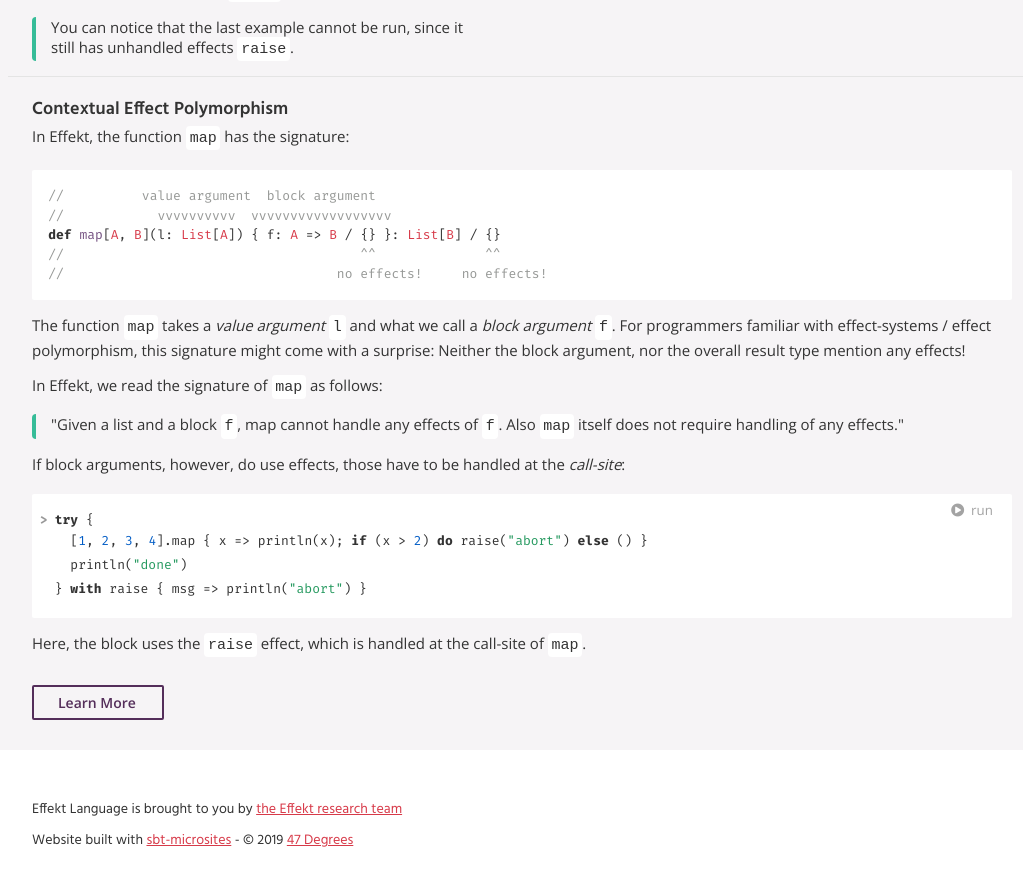
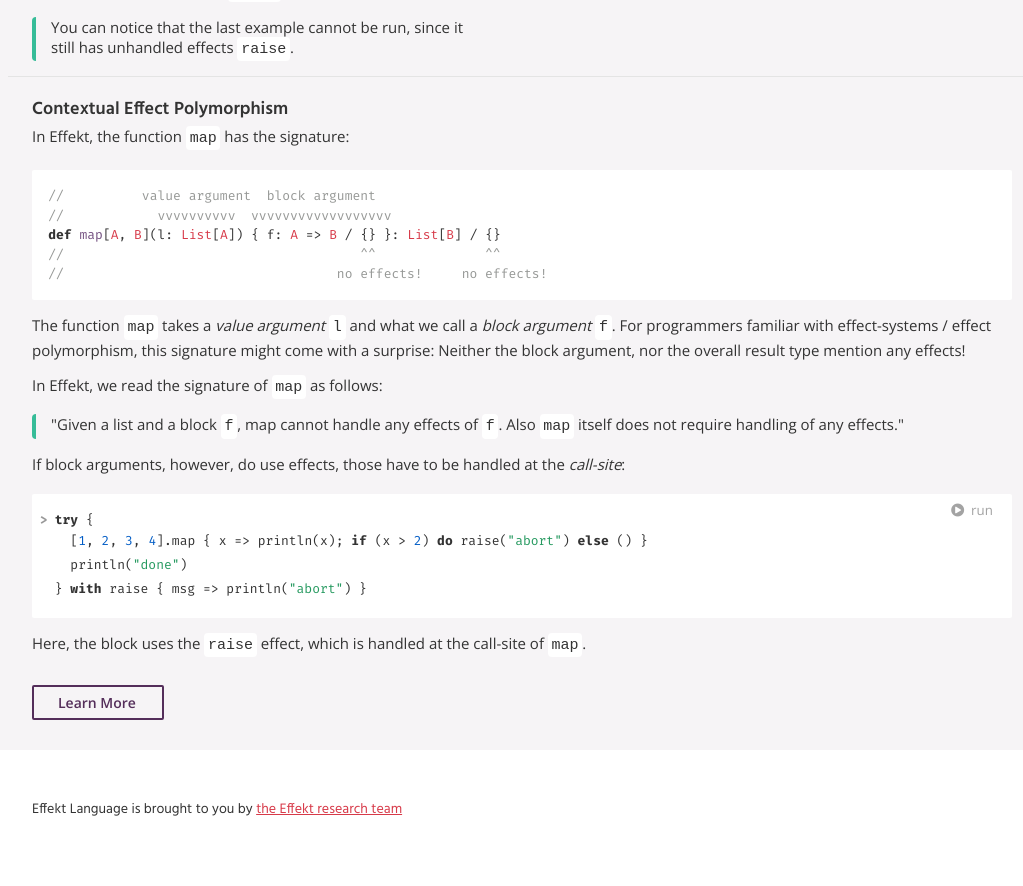
Before and after one commit to effekt-lang/effekt-website, a Jekyll site: the page built from index.md, in a window 1280 px wide and 900 px high, scrolled down 4294 px. Shown: the top 886 px of the window, without its empty margins (118-1141 px from the left). Built offline with Jekyll 4.4.1, drawn with Linux system fonts in a browser that asks for light colours.

Commit message:
partially remove footer due to dead url

```diff
--- a/_includes/footer.html
+++ b/_includes/footer.html
@@ -3,10 +3,5 @@
         <div class="row">
             <p>{{ site.name }} is brought to you by <a href="https://se.cs.uni-tuebingen.de/group/">the Effekt research team</a></p>
         </div>
-        <div class="row">
-            <div>
-                <p>Website built with <a href="https://47degrees.github.io/sbt-microsites/" target="_blank" rel="noopener noreferrer">sbt-microsites</a> - © 2019 <a href="https://www.47deg.com/" target="_blank" rel="noopener noreferrer">47 Degrees</a></p>
-            </div>
-        </div>
     </div>
 </footer>
```
